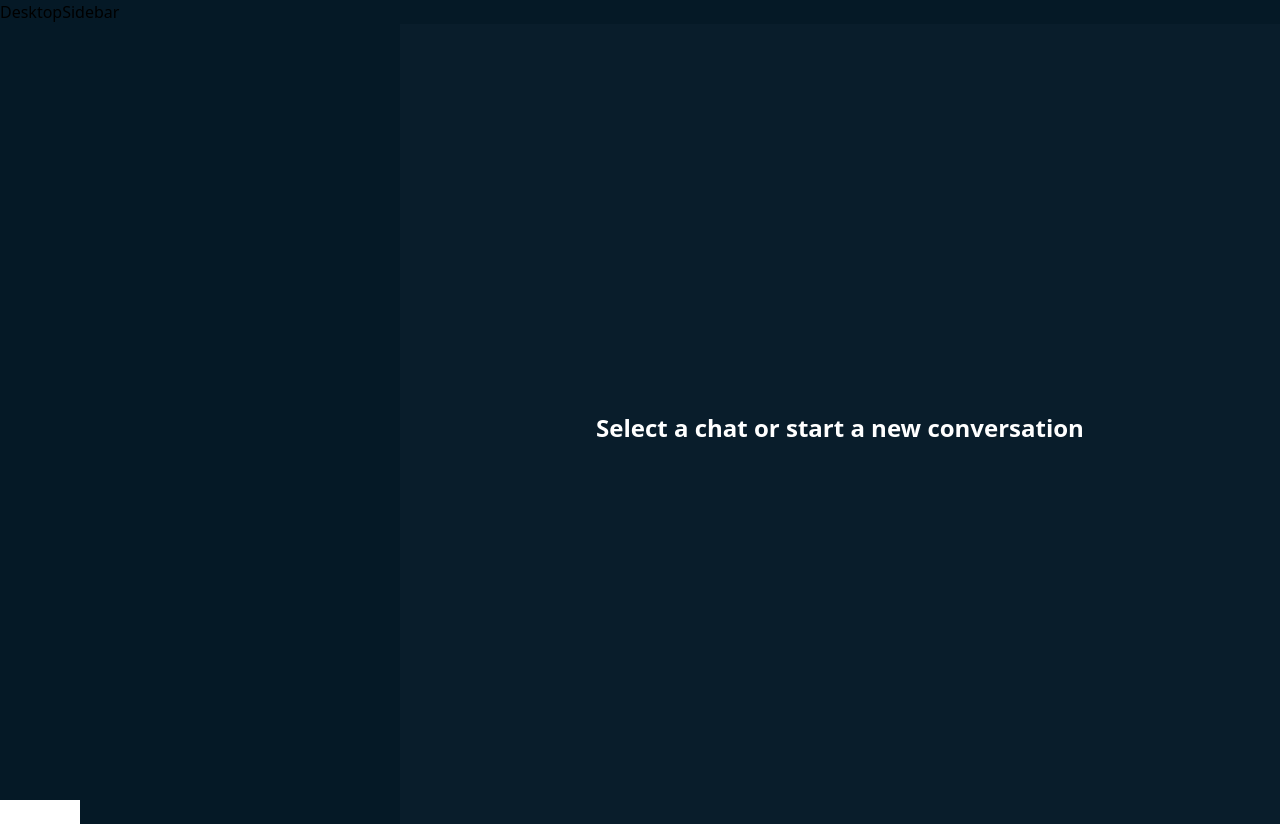
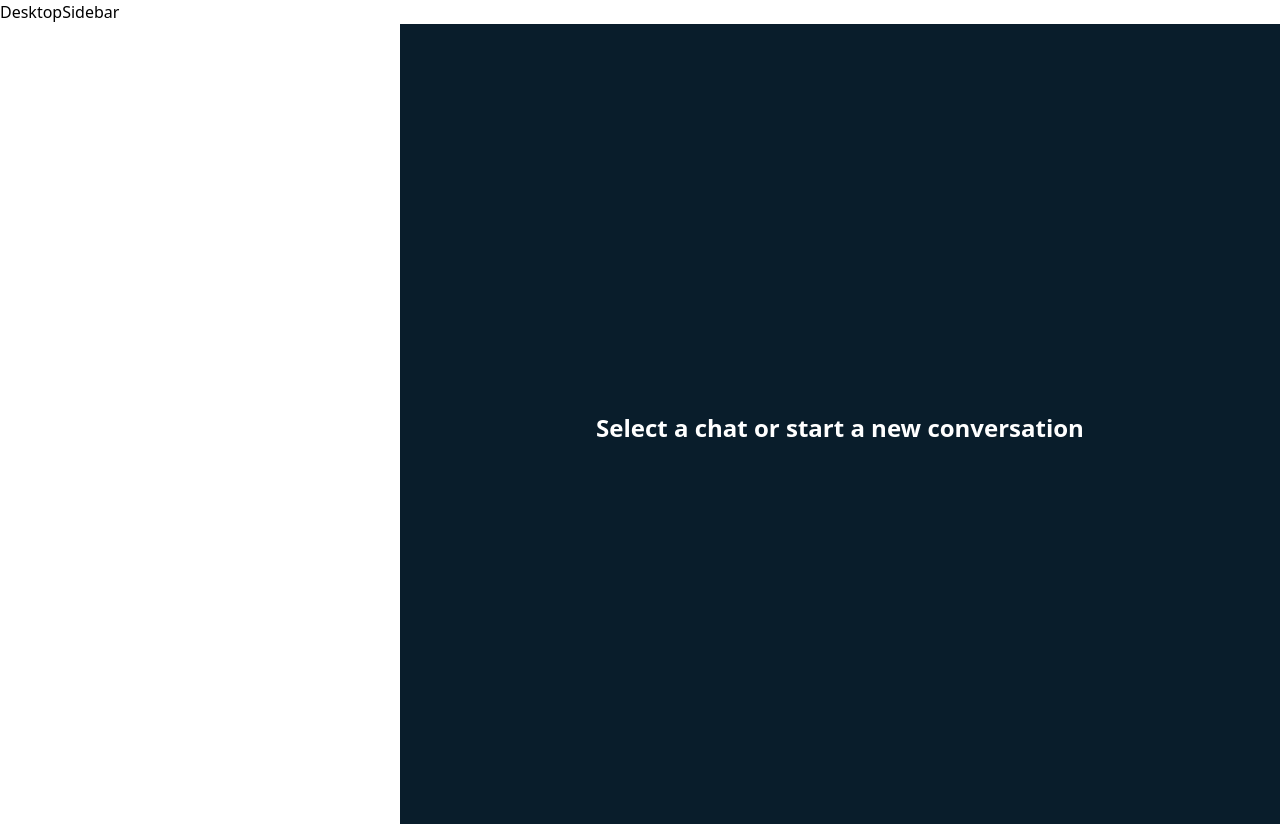
Before and after one commit to DevAnonitos/Chat-app-message, a Next.js app: page /users in a window 1280 px wide. Built offline with nearby package versions, Linux system fonts and the light colour scheme.

Commit message:
update-AddStyleS

```diff
--- a/app/components/sidebar/DesktopSidebar.tsx
+++ b/app/components/sidebar/DesktopSidebar.tsx
@@ -2,7 +2,7 @@ import React from 'react';
 
 const DesktopSidebar = () => {
     return (
-        <div>DesktopSidebar</div>
+        <div className=''>DesktopSidebar</div>
     );
 };
 
--- a/app/components/sidebar/Sidebar.tsx
+++ b/app/components/sidebar/Sidebar.tsx
@@ -7,7 +7,7 @@ async function Sidebar({ children }: {
 
     return (
         <>
-            <div className="h-full bg-primary-700">
+            <div className="h-full">
                 <DesktopSidebar />
                 <main className="lg:pl-20 h-full">
                     {children}
--- /dev/null
+++ b/app/users/components/UserList.tsx
@@ -0,0 +1,9 @@
+import React from 'react';
+
+const UserList = () => {
+    return (
+        <div>UserList</div>
+    );
+};
+
+export default UserList;
--- a/app/users/layout.tsx
+++ b/app/users/layout.tsx
@@ -1,5 +1,6 @@
 import React from 'react';
 import Sidebar from '../components/sidebar/Sidebar';
+import UserList from './components/UserList';
 
 export default async function UsersLayout({
     children
@@ -11,6 +12,7 @@ export default async function UsersLayout({
         // @ts-expect-error Server Component
         <Sidebar>
             <div className='h-full'>
+                {/* <UserList /> */}
                 {children}
             </div>
         </Sidebar>
--- a/app/users/page.tsx
+++ b/app/users/page.tsx
@@ -3,7 +3,7 @@ import EmptyState from '../components/EmptyState';
 
 const Users = () => {
     return (
-        <div className='hidden lg:block lg:pl-80 h-full bg-primary-700'>
+        <div className='hidden lg:block lg:pl-80 h-full'>
             <EmptyState />
         </div>
     );
```
